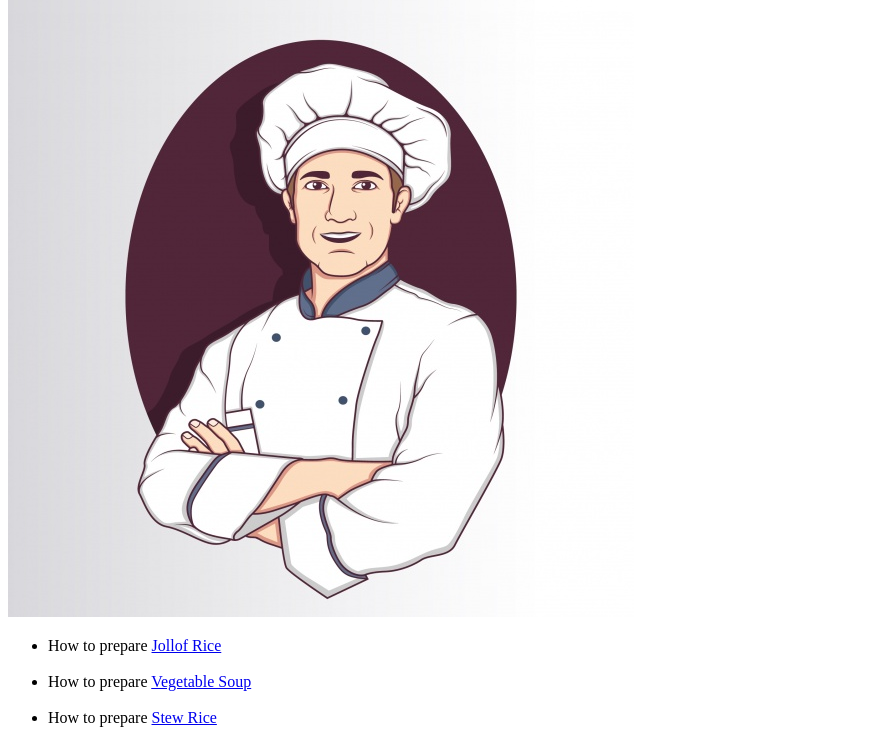
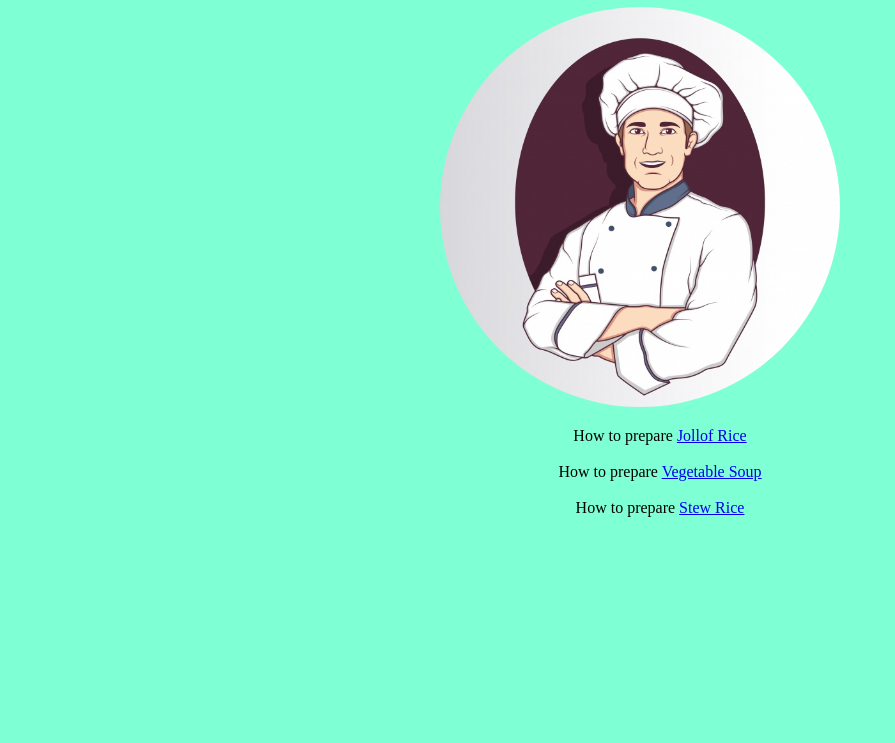
Before and after one commit to Devrubby/odin-recipes, a plain HTML site: page index.html in a window 1280 px wide. Shown: the part 89-832 px from the top of the page, without its empty margins (0-895 px from the left). After the commit the page ends 800 px from the top, so only its background shows below. Drawn offline with Linux system fonts and the light colour scheme.

Commit message:
Added a css some styling to the home page

```diff
--- a/index.html
+++ b/index.html
@@ -4,6 +4,7 @@
       <meta charset="UTF-8">
       <meta name="viewport" content="width=device-width, initial-scale=1.0">
       <title>Home</title>
+      <link rel="stylesheet" href="styles.css">
 </head>
 <body>
       <h1>Odin Recipes</h1>
--- /dev/null
+++ b/styles.css
@@ -0,0 +1,14 @@
+body{
+      background-color: aquamarine;
+      text-align: center;
+      padding: 8px;
+}
+
+img{
+      border-radius: 50%;
+      width: 400px;
+}
+
+ul{
+      list-style: none;
+}
```
